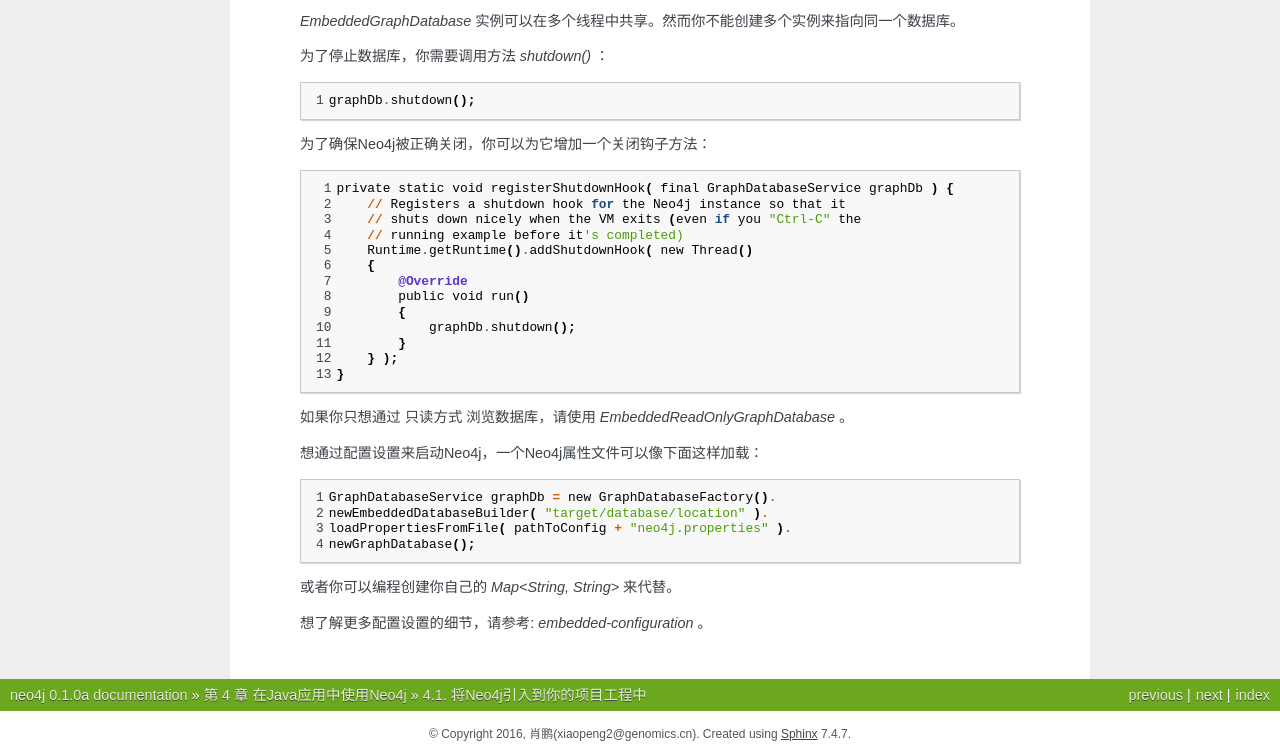
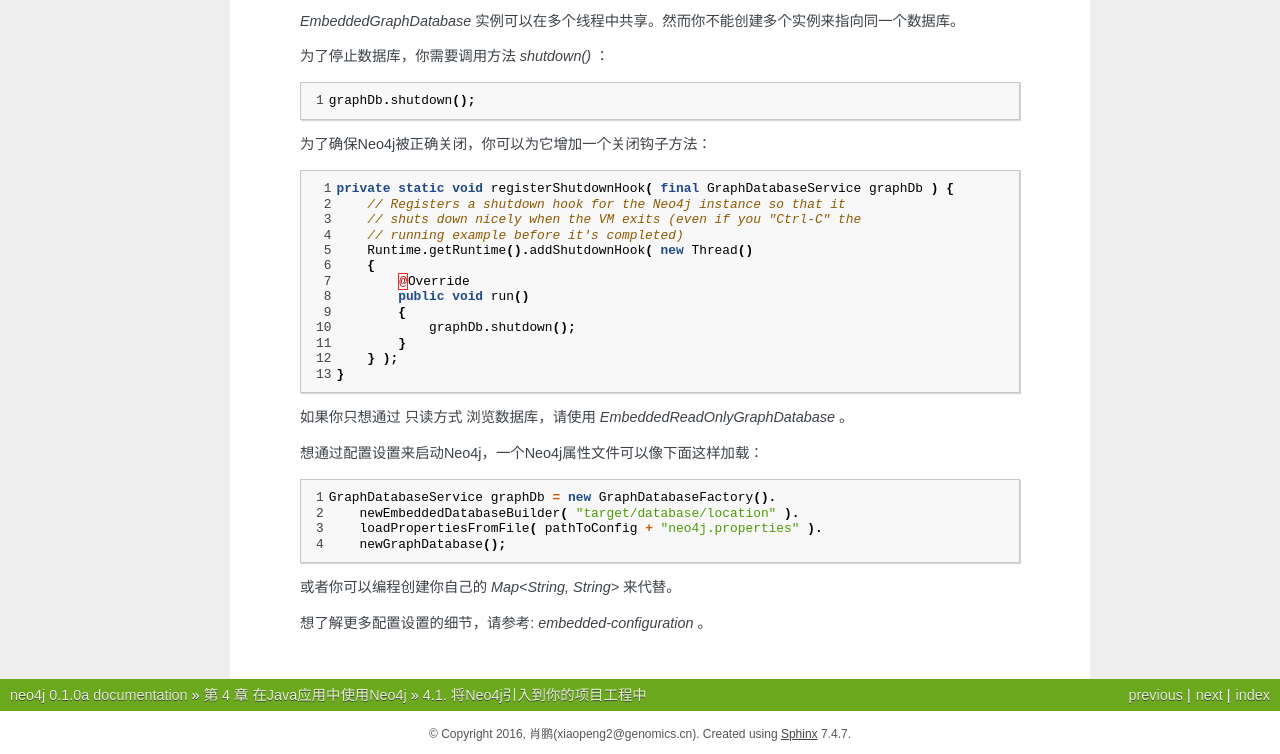
Before and after one commit to PaddyXiao/neo4j-docs, a Sphinx documentation site: the page built from docs/source/chapter4/chapter4_1.rst, in a window 1280 px wide and 900 px high, scrolled down 2149 px, cut to the strip 146-900 px from the top of the window. Built offline with Sphinx 7.4.7, drawn with Linux system fonts in a browser that asks for light colours.

Commit message:
modify chapter4_1

```diff
--- a/docs/source/chapter4/chapter4_1.rst
+++ b/docs/source/chapter4/chapter4_1.rst
@@ -87,21 +87,21 @@
     为了创建一个新的数据库或者打开一个已经存在的，你需要实例化一个 `EmbeddedGraphDatabase` 对象：
 
     .. literalinclude:: EmbeddedGraphDatabase.java
-        :language: python
+        :language: javascript
         :linenos:
 
     `EmbeddedGraphDatabase` 实例可以在多个线程中共享。然而你不能创建多个实例来指向同一个数据库。
 
     为了停止数据库，你需要调用方法 `shutdown()` ：
 
-    .. code-block:: python
+    .. code-block:: javascript
         :linenos:
 
         graphDb.shutdown();
 
     为了确保Neo4j被正确关闭，你可以为它增加一个关闭钩子方法：
 
-    .. code-block:: python
+    .. code-block:: javascript
         :linenos:
 
         private static void registerShutdownHook( final GraphDatabaseService graphDb ) {
@@ -122,13 +122,13 @@
 
     想通过配置设置来启动Neo4j，一个Neo4j属性文件可以像下面这样加载：
 
-    .. code-block:: python
+    .. code-block:: javascript
         :linenos:
 
         GraphDatabaseService graphDb = new GraphDatabaseFactory().
-        newEmbeddedDatabaseBuilder( "target/database/location" ).
-        loadPropertiesFromFile( pathToConfig + "neo4j.properties" ).
-        newGraphDatabase();
+            newEmbeddedDatabaseBuilder( "target/database/location" ).
+            loadPropertiesFromFile( pathToConfig + "neo4j.properties" ).
+            newGraphDatabase();
 
     或者你可以编程创建你自己的 `Map<String, String>` 来代替。
 
```
Also changed, not shown: other parts of docs/source/chapter4/chapter4_1.rst (+1 -1 lines), 4 other files.
